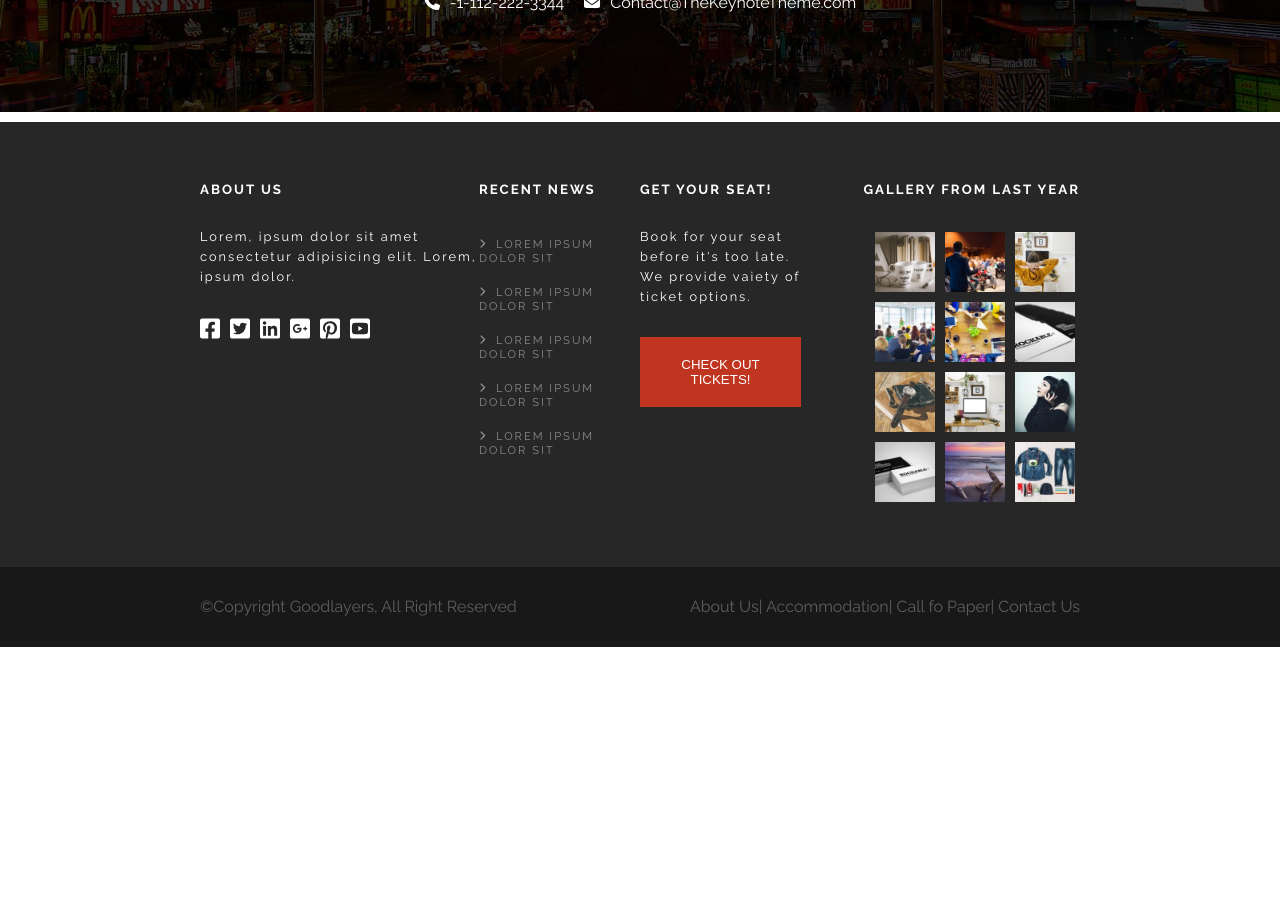
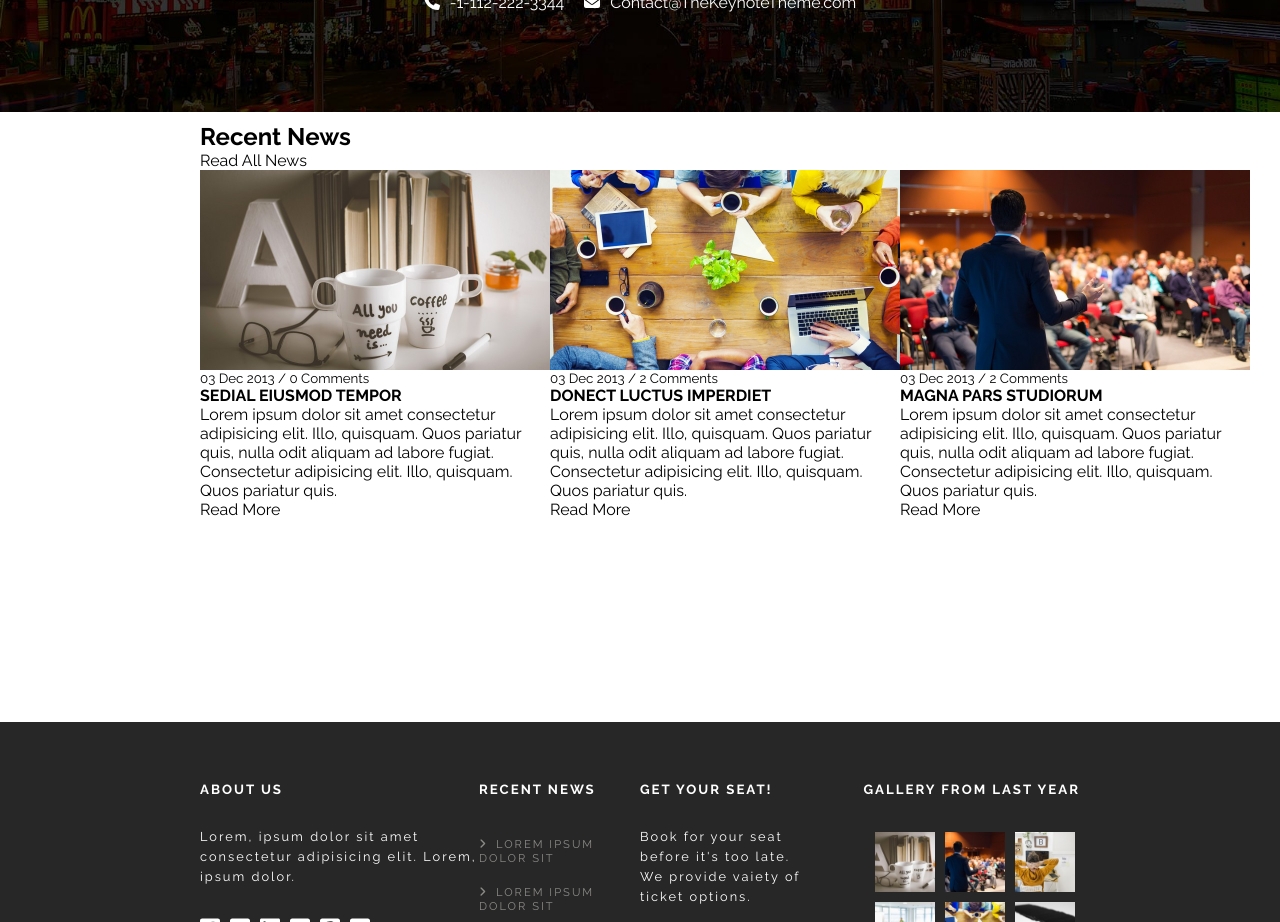
Before and after one commit to Neeiser/proj-html-vuejs, a Vue app: page / in a window 1280 px wide. Shown: the part 3440-4362 px from the top of the page. Before the commit the page ends 4087 px from the top, so only its background shows below. Built offline with nearby package versions, Linux system fonts and the light colour scheme.

Commit message:
recent news section structure v-for

```diff
--- a/src/components/main/MainKeynote.vue
+++ b/src/components/main/MainKeynote.vue
@@ -5,6 +5,7 @@
         <SectionProgramKeynote />
         <SectionMapKeynote />
         <SectionLocationKeynote />
+        <SectionRecentNewsKeynote />
     </main>
 </template>
 
@@ -15,6 +16,7 @@ import SectionSpeakersKeynote from './main-components/SectionSpeakersKeynote.vue
 import SectionProgramKeynote  from './main-components/SectionProgramKeynote.vue';
 import SectionMapKeynote  from './main-components/SectionMapKeynote.vue';
 import SectionLocationKeynote  from './main-components/SectionLocationKeynote.vue';
+import SectionRecentNewsKeynote  from './main-components/SectionRecentNewsKeynote.vue';
 
 
 export default {
@@ -25,6 +27,7 @@ export default {
         SectionProgramKeynote,
         SectionMapKeynote,
         SectionLocationKeynote,
+        SectionRecentNewsKeynote
     }
 
 }
--- /dev/null
+++ b/src/components/main/main-components/SectionRecentNewsKeynote.vue
@@ -0,0 +1,74 @@
+<template>
+    <section>
+        <div class="margin-sides news-container">
+            <div class="news-header">
+                <h2>Recent News</h2>
+                <a href="#">Read All News</a>
+            </div>
+            <div class="news-box">
+                <div
+                v-for="newsBox in arrNews"
+                :key="newsBox.id">
+                    <img :src="newsBox.newsImg" alt="">
+                    <small>{{ newsBox.newsComments }}</small>
+                    <h4>{{newsBox.newsTitle.toUpperCase()}}</h4>
+                    <p>{{newsBox.newsDesc}}</p>
+                    <a href="#">{{newsBox.newsLink}}</a>
+                </div>
+            </div>
+        </div>
+    </section>
+</template>
+
+<script>
+export default {
+    name:'SectionRecentNewsKeynote',
+    data(){
+        return {
+            arrNews:[
+                {
+                    newsImg: require('../../../assets/img/photodune-7770665-two-white-coffee-mug-with-diy-decoration-o.jpg'),
+                    newsComments: '03 Dec 2013 / 0 Comments',
+                    newsTitle: 'Sedial Eiusmod tempor',
+                    newsDesc: 'Lorem ipsum dolor sit amet consectetur adipisicing elit. Illo, quisquam. Quos pariatur quis, nulla odit aliquam ad labore fugiat. Consectetur adipisicing elit. Illo, quisquam. Quos pariatur quis.',
+                    newsLink: 'Read More'
+                },
+                {
+                    newsImg: require('../../../assets/img/photodune-8797753-multiethnic-people-with-startup-business-t.jpg'),
+                    newsComments: '03 Dec 2013 / 2 Comments',
+                    newsTitle: 'donect luctus imperdiet',
+                    newsDesc: 'Lorem ipsum dolor sit amet consectetur adipisicing elit. Illo, quisquam. Quos pariatur quis, nulla odit aliquam ad labore fugiat. Consectetur adipisicing elit. Illo, quisquam. Quos pariatur quis.',
+                    newsLink: 'Read More'
+                },
+                {
+                    newsImg: require('../../../assets/img/photodune-8522811-speaker-at-business-conference-and-present.jpg'),
+                    newsComments: '03 Dec 2013 / 2 Comments',
+                    newsTitle: 'magna pars studiorum',
+                    newsDesc: 'Lorem ipsum dolor sit amet consectetur adipisicing elit. Illo, quisquam. Quos pariatur quis, nulla odit aliquam ad labore fugiat. Consectetur adipisicing elit. Illo, quisquam. Quos pariatur quis.',
+                    newsLink: 'Read More'
+                },
+            ]
+        }
+    }
+}
+</script>
+
+<style lang="scss" scoped>
+@import '../../../assets/styles/style';
+
+.news-container{
+    height: 600px;
+    .news-box{
+        display: flex;
+        div{
+            display: flex;
+            flex-direction: column;
+            align-items: baseline;
+            img{
+            height: 200px;
+            }
+        }
+    }
+}
+
+</style>
```
